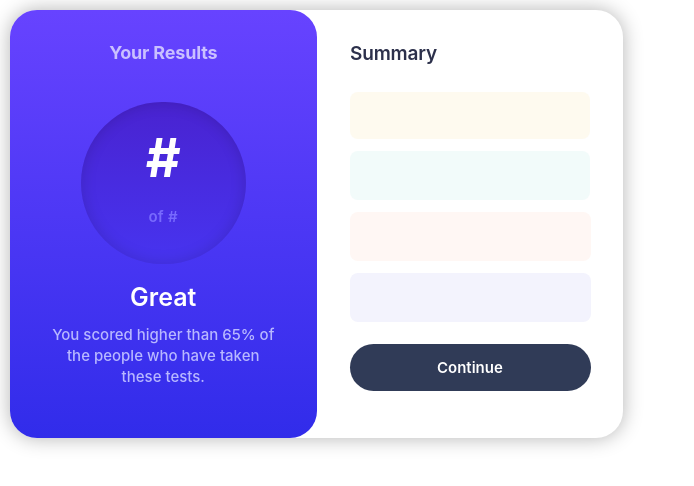
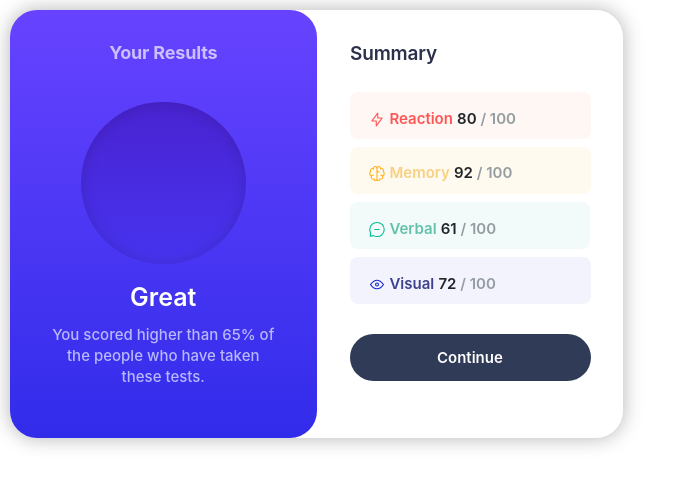
Before and after one commit to cod34coffee/Result-Summary-Component, a plain HTML site: page HTML/index.html in a window 1280 px wide. Shown: the whole page, without its empty margins (0-694 px from the left). Drawn offline with nearby package versions, Linux system fonts and the light colour scheme.

Commit message:
add
Added JS

```diff
--- a/CSS/style.css
+++ b/CSS/style.css
@@ -194,11 +194,7 @@ height: 55vh;
 }
 .reactionResults{
     display: flex;
-    flex-direction: column;
-    align-items: flex-start;
-    padding: 18px;
-    gap: 10px;
-    height: 57px;
+    flex-direction: row;
     width: 100%;
     background: #f8e9ec;
     border-radius: 8px;
@@ -209,12 +205,8 @@ height: 55vh;
 
 .memoryResults{
     display: flex;
-    flex-direction: column;
-    align-items: flex-start;
-    padding: 18px;
-    gap: 10px;
+    flex-direction: row;
     width: 100%;
-    height: 57px;
     background: linear-gradient(0deg, #FEFAEF, #FEFAEF), linear-gradient(0deg, #FEFAEF, #FEFAEF), #FEFAEF;
     border-radius: 8px;
     flex: none;
@@ -224,11 +216,7 @@ height: 55vh;
 .verbalResults{
     display: flex;
     flex-direction: row;
-    align-items: flex-start;
-    padding: 18px;
-    gap: 10px;
     width: 100%;
-    height: 57px;
     background: linear-gradient(0deg, #F2FBFA, #e3fbf8), #F2FBFA;
     border-radius: 8px;
     flex: none;
@@ -238,17 +226,40 @@ height: 55vh;
 
 .visualResults{
     display: flex;
-    flex-direction: column;
-    align-items: flex-start;
-    padding: 18px;
-    gap: 10px;
+    flex-direction: row;
     width: 100%;
-    height: 57px;
     background: #F3F3FD;
     border-radius: 8px;
     flex: none;
     order: 4;
     flex-grow: 0;
+}
+
+.textLayoutPart{
+    display: flex;
+    flex-direction: row;
+    padding: 0px;
+    position: relative;
+    flex: none;
+}
+
+
+
+
+.iconAndTitle{
+    font-family: 'Inter';
+    font-style: normal;
+    font-weight: 600;
+    font-size: 15px;
+    line-height: 21px;
+
+}
+
+.resultNumbersData{
+    font-family: 'Inter';
+    font-style: normal;
+    font-weight: 600;
+    font-size: 15px;
 }
 
 .continueBtn{
@@ -341,6 +352,8 @@ height: 55vh;
 
     }
 
+
+
     .wordSummary{
         width: 87px;
         height: 21px;
@@ -386,8 +399,7 @@ height: 55vh;
         padding: 13px 18px;
         gap: 10px;
 
-        width: 240px;
-        height: 47px;
+
 
         background: linear-gradient(0deg, #FEFAEF, #FEFAEF), linear-gradient(0deg, #FEFAEF, #FEFAEF), #FEFAEF;
         border-radius: 8px;
@@ -439,6 +451,9 @@ height: 55vh;
         flex-grow: 0;
     }
 
+
+
+
     .continueBtn{
         display: flex;
         flex-direction: column;
--- a/HTML/index.html
+++ b/HTML/index.html
@@ -23,8 +23,9 @@
             <div class="innerBluePart col-12">
                 <p class="yourResultsTitle">Your Results</p>
                 <div class="blueInnerCircle row">
-                    <p class="circleTextOne col-12">#</p>
-                    <p class="circleTextTwo col-12">of #</p>
+                    <!--Need to do Js for this, may have to do math-->
+                    <!--<p class="circleTextOne col-12">#</p>
+                    <p class="circleTextTwo col-12">of #</p>-->
                 </div>
                 <div class="bottomInnerBlueText">
                     <p class="greatText col-12">Great</p>
@@ -37,11 +38,23 @@
                 </div>
             </div>
         </div>
+        <!--Testing new way here, the inner line style is temp-->
         <div class="whiteBottomPart col-s-12 col-md-6">
             <p class="wordSummary">Summary</p>
-            <div class="reactionResults col-s-12">
+            <div class="allResultsHereDiv"></div>
+            <a href="#" class="continueBtn col-s-12">Continue</a>
+        </div>
 
-            </div>
+
+        <!--This is the first way I was going to try-->
+        <!--<div class="whiteBottomPart col-s-12 col-md-6">
+            <p class="wordSummary">Summary</p>
+            <div class="reactionResults col-s-12">-->
+                <!--I need to display the inner parts of this sections, but I need the data info to be displayed here as well.-->
+                <!--I need to display in a row inside this colorful div "the icon, the title, the score(from the data.json)/100"-->
+                <!--I want to do the HTML and the CSS in the index.js file and attach it to this div(reactionResults) to display the info along with its data-->
+
+          <!--  </div>
             <div class="memoryResults col-s-12">
 
             </div>
@@ -52,11 +65,16 @@
 
             </div>
             <a class="continueBtn col-s-12" href="#">Continue</a>
-        </div>
+        </div>-->
 
     </div>
 
-
+    <!--Script from Bootstrap-->
+    <script src="https://cdn.jsdelivr.net/npm/@popperjs/core@2.10.2/dist/umd/popper.min.js" integrity="sha384-7+zCNj/IqJ95wo16oMtfsKbZ9ccEh31eOz1HGyDuCQ6wgnyJNSYdrPa03rtR1zdB" crossorigin="anonymous"></script>
+    <script src="https://cdn.jsdelivr.net/npm/bootstrap@5.1.3/dist/js/bootstrap.min.js" integrity="sha384-QJHtvGhmr9XOIpI6YVutG+2QOK9T+ZnN4kzFN1RtK3zEFEIsxhlmWl5/YESvpZ13" crossorigin="anonymous"></script>
+    <!--Script from the index.js file so that the info can be displayed on this page.-->
+    <script src="/JS/index.js"></script>
 
 
 </body>
+</html>
--- a/JS/index.js
+++ b/JS/index.js
@@ -6,28 +6,60 @@ const answersArray = [
         id: 0,
         category: "Reaction",
         score: 80,
-        icon: "./assets/images/icon-reaction.svg"
+        icon: "/assets/images/icon-reaction.svg",
+        className: "reactionResults",
+        textColor:"rgba(255, 85, 85, 1)"
       },
       {
         id: 1,
         category: "Memory",
         score: 92,
-        icon: "./assets/images/icon-memory.svg"
+        icon: "/assets/images/icon-memory.svg",
+        className:"memoryResults",
+        textColor:"rgba(248, 208, 131, 1)"
       },
       {
         id: 2,
         category: "Verbal",
         score: 61,
-        icon: "./assets/images/icon-verbal.svg"
+        icon: "/assets/images/icon-verbal.svg",
+        className: "verbalResults",
+        textColor:"rgba(99, 193, 171, 1)"
       },
       {
         id: 3,
         category: "Visual",
         score: 72,
-        icon: "./assets/images/icon-visual.svg"
+        icon: "/assets/images/icon-visual.svg",
+        className:"visualResults",
+        textColor:"rgba(60, 65, 144, 1)"
       }
 ];
 
 let htmlCode = ``;
 
-answersArray.
+answersArray.forEach(function(singleAnswerObjects){
+
+  htmlCode =
+    htmlCode +
+        //Creating the html and css designs of the inner part of the divs inside these two = ``,
+      `
+      <div class="${singleAnswerObjects.className} col-s-12 mb-2" style = "height: 47px;">
+      <!--I need to display the inner parts of this sections, but I need the data info to be displayed here as well.-->
+      <!--I need to display in a row inside this colorful div "the icon, the title, the score(from the data.json)/100"-->
+      <!--I want to do the HTML and the CSS in the index.js file and attach it to the div(allResultsHereDiv) to display the info along with its data-->
+          <div class = "textlayoutPart">
+              <span class = "iconAndTitle" style = "color:${singleAnswerObjects.textColor};"><img src="${singleAnswerObjects.icon}" style = "width: 17.67px; height: 17px;" alt=""> ${singleAnswerObjects.category}</span>
+              <span class="resultNumbersData">${singleAnswerObjects.score}<span style="color:rgba(148, 157, 161, 1)"> / 100</span></span>
+          </div>
+
+
+      </div>
+
+
+      `;
+
+});
+
+const answerBoxes = document.querySelector(".allResultsHereDiv");
+answerBoxes.innerHTML = htmlCode;
```
Also changed, not shown: JS/totalAverage.js (added, +59 -0 lines), assets/fonts/HankenGrotesk-VariableFont_wght.ttf (added), assets/fonts/README.txt (added), assets/fonts/static/HankenGrotesk-Bold.ttf (added), assets/fonts/static/HankenGrotesk-ExtraBold.ttf (added), assets/fonts/static/HankenGrotesk-Medium.ttf (added), assets/images/favicon-32x32.png (added), assets/images/icon-memory.svg (added), assets/images/icon-reaction.svg (added), assets/images/icon-verbal.svg (added), assets/images/icon-visual.svg (added).
